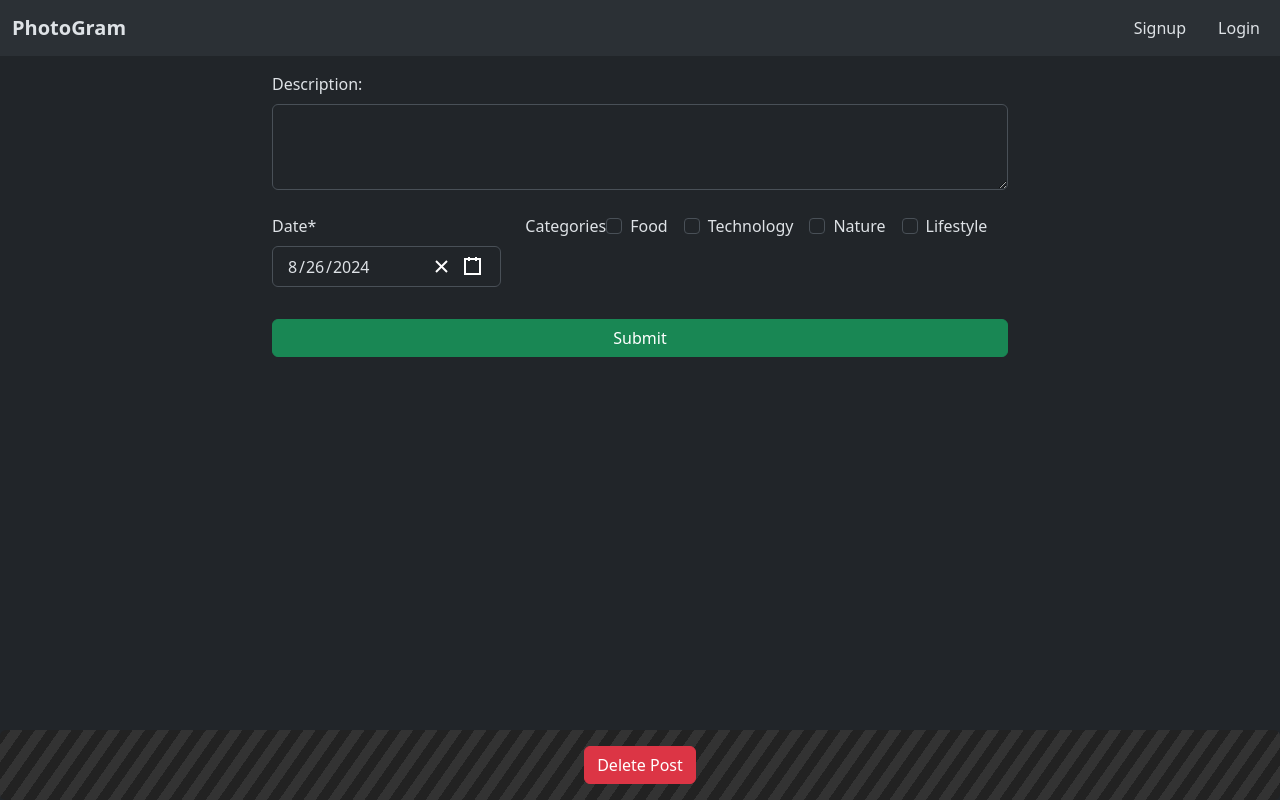
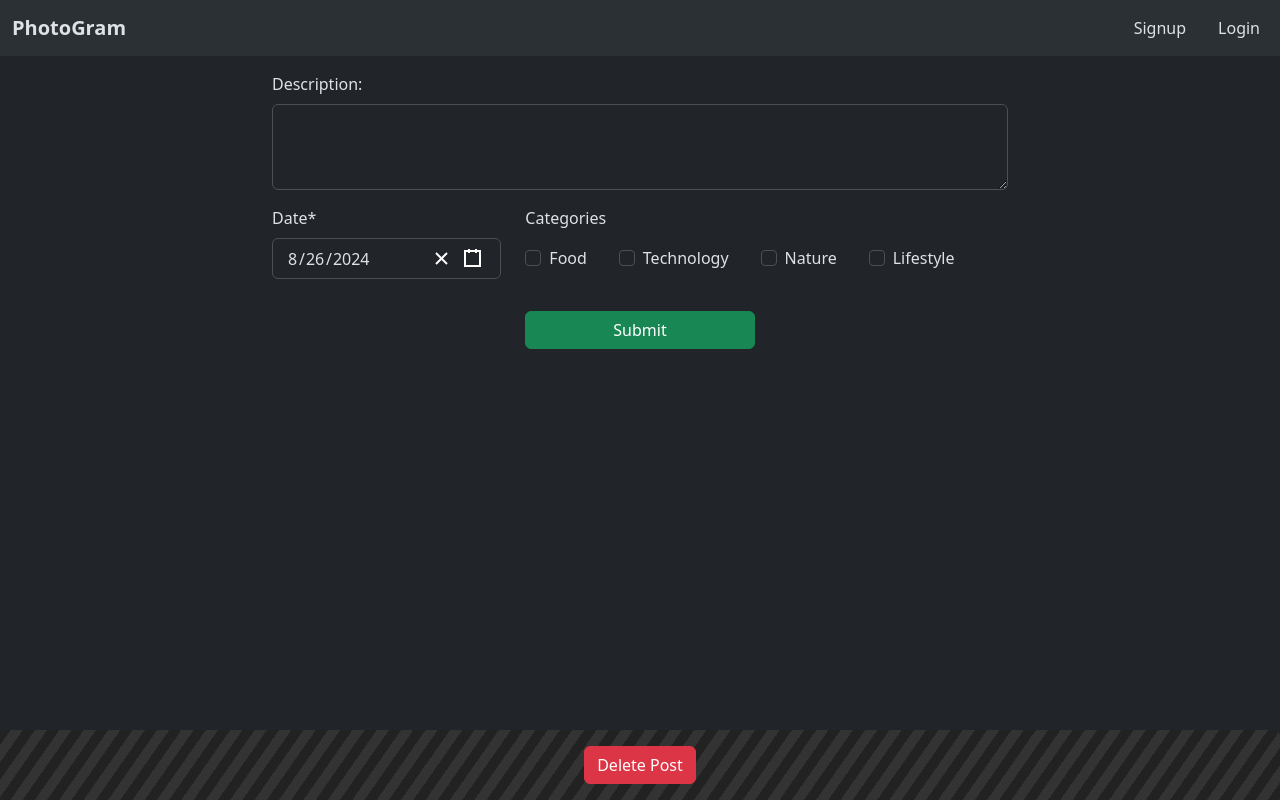
Before and after one commit to sergioelmoreno/Owner-avatar-ih-ig-clone-final-project-client, a React (Vite) app: page /posts/edit/1 in a window 1280 px wide. Built offline with nearby package versions, Linux system fonts and the light colour scheme; no server answers.

Commit message:
layout and styles

```diff
--- a/src/App.css
+++ b/src/App.css
@@ -1,5 +1,7 @@
 :root {
   --clr-red: #a92835;
+  --bs-accordion-active-color: var(--bs-success-text-emphasis);
+  --bs-accordion-active-bg: var(--bs-success-bg-subtle);
 }
 
 .react-date-picker__wrapper {
--- a/src/components/LoadingSpinner/LoadingSpinner.jsx
+++ b/src/components/LoadingSpinner/LoadingSpinner.jsx
@@ -6,7 +6,8 @@
     position: "absolute",
     width: "100%",
     height: "100%",
-    backgroundColor: "rgba(0, 0, 0, .6)"
+    backgroundColor: "rgba(0, 0, 0, .6)",
+    zIndex: "999"
   }
 
   return (
--- a/src/components/NewImageForm/NewImageForm.jsx
+++ b/src/components/NewImageForm/NewImageForm.jsx
@@ -24,7 +24,7 @@
   }
 
   return (
-    <Form.Group className="mb-3" controlId="image">
+    <Form.Group className="mb-3">
       {
         labelText &&
         <Form.Label>
--- a/src/components/NewPostForm/NewPostForm.jsx
+++ b/src/components/NewPostForm/NewPostForm.jsx
@@ -1,8 +1,8 @@
+import { useState } from "react"
+import { Form, Row, Col, Button, FormCheck, Stack } from "react-bootstrap"
+import { useNavigate } from "react-router-dom"
+import DatePicker from "react-date-picker"
 import postsServices from "../../services/posts.services"
-import { useEffect, useState } from "react"
-import { Form, Row, Col, Button, FormCheck } from "react-bootstrap"
-import DatePicker from "react-date-picker"
-import { useNavigate } from "react-router-dom"
 import NewImageForm from "../NewImageForm/NewImageForm"
 
 
@@ -50,21 +50,12 @@
     }
 
     const data = { ...postData, images: [...imageData], categories }
-    // const data = { ...postData, categories }
 
     postsServices
       .savePost(data)
       .then(() => navigate('/'))
       .catch(err => console.log(err))
   }
-
-  // const populateImageData = () => {
-  //   setPostData({ ...postData, images: imageData })
-  // }
-
-  // useEffect(() => {
-  //   populateImageData()
-  // }, [imageData])
 
   return (
     <Form onSubmit={handlePostSubmit}>
@@ -78,7 +69,7 @@
           <Form.Control className="mb-2" rows={3} as="textarea" value={postData.description} name="description" onChange={handleInputChange} required />
         </Form.Group>
 
-        <Form.Group as={Col} md={4} className="mb-3" controlId="date">
+        <Form.Group as={Col} md={4} className="mb-3">
           <Form.Label>Date*</Form.Label>
           <Form.Control as={DatePicker} value={postData.date} name="date" onChange={handleDate} required />
         </Form.Group >
@@ -86,12 +77,12 @@
 
         <Form.Group className="mb-3" as={Col} md={8}>
           <Form.Label className="mb-3">Categories</Form.Label>
-
-          <FormCheck inline label="Food" name="Food" type="checkbox" onChange={handleCheckboxChange} />
-          <FormCheck inline label="Technology" name="Technology" type="checkbox" onChange={handleCheckboxChange} />
-          <FormCheck inline label="Nature" name="Nature" type="checkbox" onChange={handleCheckboxChange} />
-          <FormCheck inline label="Lifestyle" name="Lifestyle" type="checkbox" onChange={handleCheckboxChange} />
-
+          <Stack direction="horizontal" gap={3}>
+            <FormCheck inline id="Food" label="Food" name="Food" type="checkbox" onChange={handleCheckboxChange} />
+            <FormCheck inline id="Technology" label="Technology" name="Technology" type="checkbox" onChange={handleCheckboxChange} />
+            <FormCheck inline id="Nature" label="Nature" name="Nature" type="checkbox" onChange={handleCheckboxChange} />
+            <FormCheck inline id="Lifestyle" label="Lifestyle" name="Lifestyle" type="checkbox" onChange={handleCheckboxChange} />
+          </Stack>
         </Form.Group>
         <Button variant="success" type="submit">Create new post</Button>
       </Row>
--- a/src/components/PostDetailsForm/PostDetailsForm.jsx
+++ b/src/components/PostDetailsForm/PostDetailsForm.jsx
@@ -1,6 +1,6 @@
 import postsServices from "../../services/posts.services"
 import { useContext, useEffect, useState } from "react"
-import { Form, Row, Col, Button, FormCheck, Spinner } from "react-bootstrap"
+import { Form, Row, Col, Button, FormCheck, Spinner, Stack } from "react-bootstrap"
 import DatePicker from "react-date-picker"
 import { useNavigate, useParams } from "react-router-dom"
 import NewImageForm from "../NewImageForm/NewImageForm"
@@ -116,29 +116,35 @@
         {/* TODO: refactor the NewImageForm to show the fetch images  */}
         {/* <NewImageForm setImageData={setImageData} imageData={imageData} /> */}
 
-        <Form.Group as={Col} sm={12} className="mb-3">
+        <Col sm={{ span: 12 }}>
+          <Form.Group className="mb-3">
             <Form.Label>Description:</Form.Label>
             <Form.Control className="mb-2" rows={3} as="textarea" value={postData.description} name="description" onChange={handleInputChange} required />
           </Form.Group>
+        </Col>
 
-        <Form.Group as={Col} md={4} className="mb-3" controlId="date">
+        <Col md={{ span: 4 }}>
+          <Form.Group className="mb-3">
             <Form.Label>Date*</Form.Label>
             <Form.Control as={DatePicker} value={postData.date} name="date" onChange={handleDatePost} required />
           </Form.Group >
+        </Col>
 
+        <Col md={{ span: 8 }}>
+          <Form.Group className="mb-3">
+            <Form.Label className="mb-3">Categories</Form.Label>
+            <Stack direction="horizontal" gap={3}>
 
-        <Form.Group className="mb-3" as={Col} md={8}>
-          <Form.Label className="mb-3">Categories</Form.Label>
+              <FormCheck inline id="Food" label="Food" name="Food" type="checkbox" onChange={handleCheckboxChange} checked={categoriesClicked.Food} />
+              <FormCheck inline id="Technology" label="Technology" name="Technology" type="checkbox" onChange={handleCheckboxChange} checked={categoriesClicked.Technology} />
+              <FormCheck inline id="Nature" label="Nature" name="Nature" type="checkbox" onChange={handleCheckboxChange} checked={categoriesClicked.Nature} />
+              <FormCheck inline id="Lifestyle" label="Lifestyle" name="Lifestyle" type="checkbox" onChange={handleCheckboxChange} checked={categoriesClicked.Lifestyle} />
 
-          <FormCheck inline label="Food" name="Food" type="checkbox" onChange={handleCheckboxChange} checked={categoriesClicked.Food} />
-          <FormCheck inline label="Technology" name="Technology" type="checkbox" onChange={handleCheckboxChange} checked={categoriesClicked.Technology} />
-          <FormCheck inline label="Nature" name="Nature" type="checkbox" onChange={handleCheckboxChange} checked={categoriesClicked.Nature} />
-          <FormCheck inline label="Lifestyle" name="Lifestyle" type="checkbox" onChange={handleCheckboxChange} checked={categoriesClicked.Lifestyle} />
+            </Stack>
+          </Form.Group>
+        </Col>
 
-        </Form.Group>
-
-      </Row>
-
+        <Col md={{ span: 6, offset: 3 }} lg={{ span: 4, offset: 4 }} className='mt-3'>
           {
             isLoadingData
               ?
@@ -160,6 +166,8 @@
           <div className="p-3 mt-3 danger-container bg-danger text-center rounded w-100" >
             <Button variant="danger" onClick={handleDeletePost} >Delete Post</Button>
           </div>
+        </Col>
+      </Row>
     </Form >
   )
 }
--- a/src/components/ProfileForm/ProfileForm.jsx
+++ b/src/components/ProfileForm/ProfileForm.jsx
@@ -105,49 +105,49 @@
 
       <Row className="mb-3">
 
-        <Col md={6}>
+        <Col md={{ span: 6 }}>
           <Form.Group>
             <Form.Label>Username:</Form.Label>
             <Form.Control type="text" defaultValue={nick} name="nick" disabled></Form.Control>
           </Form.Group>
         </Col>
 
-        <Col md={6}>
+        <Col md={{ span: 6 }}>
           <Form.Group>
             <Form.Label>Email:</Form.Label>
             <Form.Control type="email" defaultValue={email} name="email" disabled />
           </Form.Group>
         </Col>
 
-        <Col md={6}>
+        <Col md={{ span: 6 }}>
           <Form.Group>
             <Form.Label>First name:</Form.Label>
             <Form.Control type="text" value={profileData.firstname} name="firstname" onChange={handleInputChange} ></Form.Control>
           </Form.Group>
         </Col>
 
-        <Col md={6}>
+        <Col md={{ span: 6 }}>
           <Form.Group>
             <Form.Label>Last name:</Form.Label>
             <Form.Control type="text" value={profileData.lastname} name="lastname" onChange={handleInputChange} ></Form.Control>
           </Form.Group>
         </Col>
 
-        <Col md={6}>
+        <Col md={{ span: 6 }}>
           <Form.Group>
             <Form.Label>Country:</Form.Label>
             <Form.Control type="text" value={profileData.country} name="country" onChange={handleInputChange} ></Form.Control>
           </Form.Group>
         </Col>
 
-        <Col md={6}>
+        <Col md={{ span: 6 }}>
           <Form.Group>
             <Form.Label>Phone:</Form.Label>
             <Form.Control type="text" value={profileData.phone} name="phone" onChange={handleInputChange} ></Form.Control>
           </Form.Group>
         </Col>
 
-        <Col md={6} className="d-flex align-items-center justify-content-stretch">
+        <Col md={{ span: 6 }} className="d-flex align-items-center justify-content-stretch">
           {/* TODO: Change the avatar at the loggedUser payload */}
           <img src={profileData.avatar} alt={profileData.nick} className="user-avatar me-2" />
           <span className="flex-grow-1">
@@ -155,7 +155,7 @@
           </span>
         </Col>
 
-        <Col md={6}>
+        <Col md={{ span: 6 }}>
           <Form.Group>
             <Form.Label>Birthday:</Form.Label>
             <Form.Control as={DatePicker} value={profileData.birth} name="birth" onChange={handleDate} maxDate={maxDate} required />
@@ -165,7 +165,7 @@
           </Form.Group>
         </Col>
 
-      </Row>
+        <Col md={{ span: 6, offset: 3 }} lg={{ span: 4, offset: 4 }} className='mt-3'>
           {
             isLoadingData
               ?
@@ -186,6 +186,8 @@
           <div className="p-3 mt-3 w-100 danger-container bg-danger text-center rounded">
             <Button variant="danger" onClick={handleDeleteUser} >Delete user</Button>
           </div>
+        </Col>
+      </Row>
 
     </Form>
   )
```
Also changed, not shown: src/pages/PostDetailsPage/PostDetailsPage.jsx (+32 -9 lines). Lines whose indentation alone changed are shown as unchanged.
